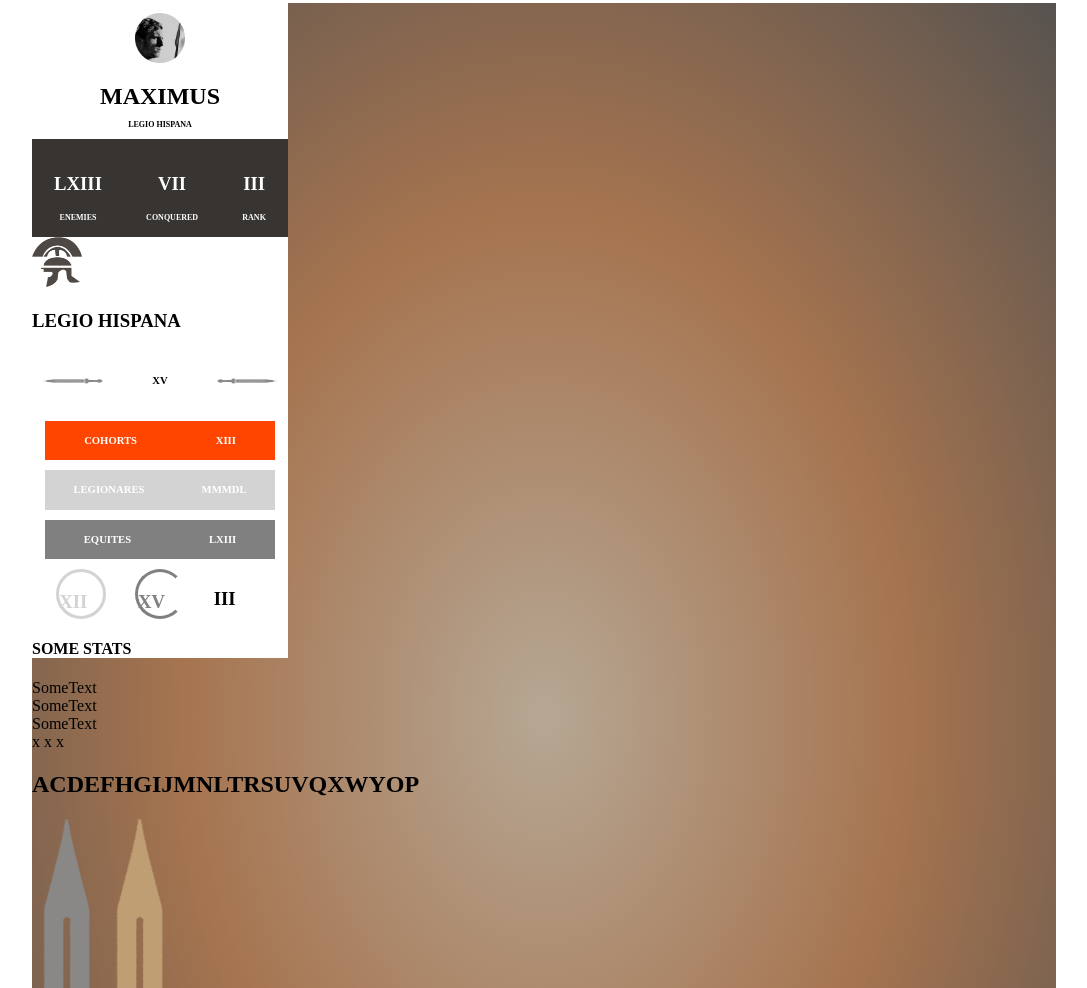
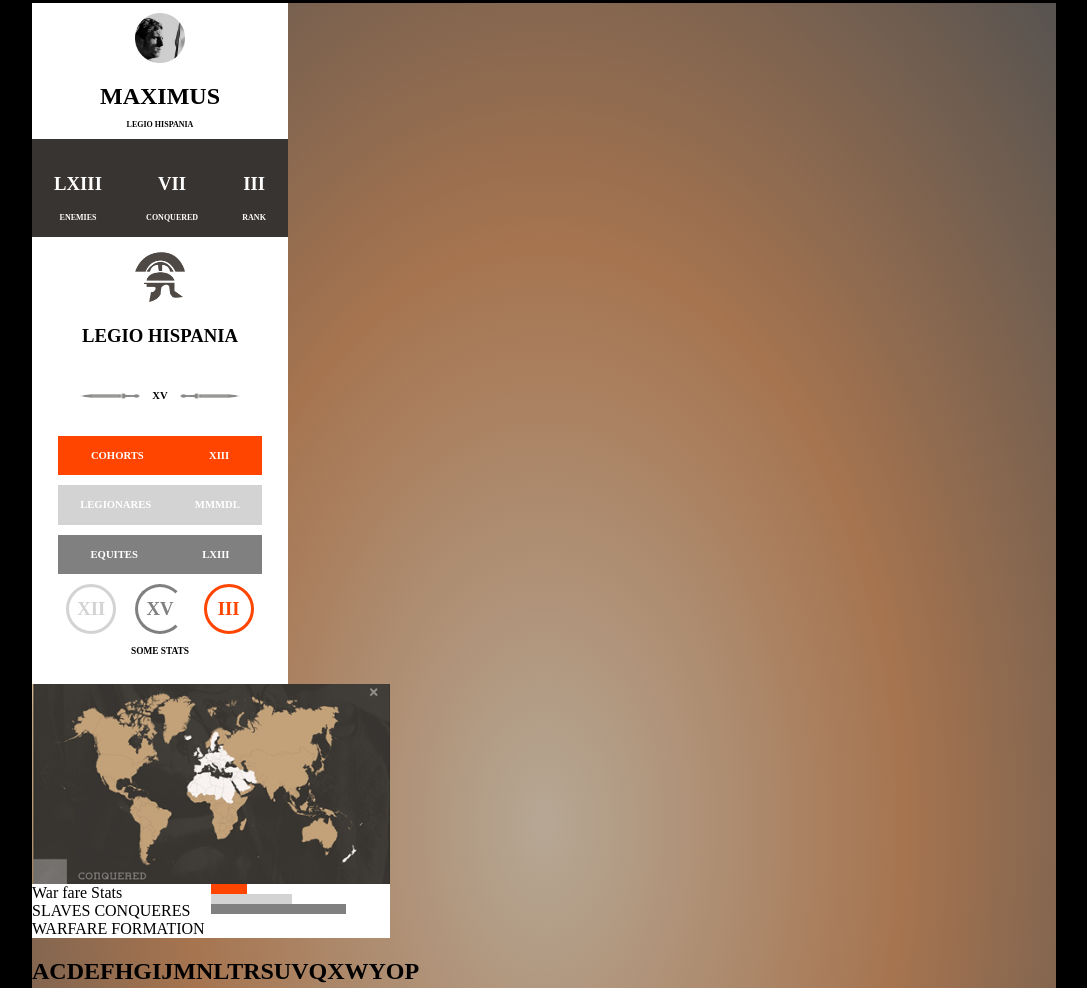
Before and after one commit to axavierj/weekendmock, a plain HTML site: page index.html in a window 1280 px wide. Shown: the part 47-1035 px from the top of the page, without its empty margins (96-1183 px from the left). Drawn offline with Linux system fonts and the light colour scheme.

Commit message:
more styling

```diff
--- a/index.css
+++ b/index.css
@@ -7,7 +7,11 @@
 body{
     margin: 0;
     padding: 0;
+	background-color: black
 }
+body {
+}
+
 ul{
     margin: 0;
     padding: 0;
@@ -83,6 +87,8 @@ li{
 #legionCard{
     background-color: white;
     width: 25%;
+	text-align: center;
+	padding: 15px;
 }
 
 #logoImg{
@@ -96,10 +102,10 @@ li{
     display: flex;
     align-items: center;
     justify-content: space-around;
+	padding: 0 40px;
 }
 
 #subLogo h4{
-    /*margin: 0 20px;*/
     font-size: 8pt;
 }
 
@@ -157,6 +163,9 @@ li{
     border-radius: 100px;
     width: 50px;
     height: 50px;
+	display: flex;
+	justify-content: center;
+	align-items: center;
 }
 
 #c1{
@@ -165,6 +174,7 @@ li{
 
 #c1 h3{
     color: lightgray;
+
 }
 
 #c2{
@@ -177,3 +187,49 @@ li{
 #c2 h3{
     color: gray;
 }
+
+#c3{
+	border: 3px solid orangered;
+	color: orangered;
+}
+#satteext {
+	font-size: 7pt;
+}
+
+#map {
+	background-image: url("images/map.png");
+	background-size: cover;
+	height: 200px;
+	background-position: center center;
+	background-repeat: no-repeat;
+
+}
+
+#geoCard {
+	background-color: white;
+	width: 35%;
+}
+
+
+#orangeBox {
+	height: 10px;
+	background-color: orangered;
+	width: 20%;
+}
+
+#lightGreyBox {
+	height: 10px;
+	background-color: lightgray;
+	width: 45%;
+}
+
+#greybox {
+	height: 10px;
+	background-color: gray;
+	width: 75%;
+}
+
+#geoLower {
+	display: grid;
+	grid-template-columns: repeat(2, 1fr);
+}
--- a/index.html
+++ b/index.html
@@ -12,7 +12,7 @@
         <div id="profileCard">
             <img id="proPic" src="images/ProfilePic.png" alt="Profile picture">
             <h2 id="profileHeading">MAXIMUS</h2>
-            <h4>LEGIO HISPANA</h4>
+            <h4>LEGIO HISPANIA</h4>
             <div id="ProfileFooter">
                 <div class="PfElements">
                     <h3>LXIII</h3>
@@ -31,7 +31,7 @@
         <div id="legionCard">
             <div id="mainLogo">
                 <img id="logoImg" src="images/helmet.png" alt="">
-                <h3>LEGIO HISPANA</h3>
+                <h3>LEGIO HISPANIA</h3>
                 <div id="subLogo">
                     <img id="subl_1" src="images/sword silver.png" alt="">
                     <h4>XV</h4>
@@ -63,44 +63,26 @@
                             <h3>III</h3>
                         </div>
                     </div>
-                        <h4>SOME STATS</h4>
+                        <h4 id="satteext">SOME STATS</h4>
                 </div>
             </div>
         </div>
         <div id="geoCard">
-            <section id="map"></section>
-            <section>
-                <div>
-                    <div>
-                        <ul>
-                            <li>SomeText</li>
-                        </ul>
-                    </div>
-                    <div>
-                        <div id="obar"></div>
-                        <div id="lgbar"></div>
-                        <div id="gbar"></div>
-                    </div>
-                </div>
-                <div>
-                    <div>
-                        <ul>
-                            <li>SomeText</li>
-                        </ul>
-                    </div>
-                    <div id="pepole"></div>
-                </div>
-                <div>
-                    <div>
-                        <ul>
-                            <li>SomeText</li>
-                        </ul>
-                    </div>
-                    <div>
-                        x   x   x
-                    </div>
-                </div>
-            </section>
+            <section id="map">
+			</section>
+			<section id="geoLower">
+				<ul id="geoText">
+					<li class="geoTextItem">War fare Stats</li>
+					<li class="geoTextItem">SLAVES CONQUERES</li>
+					<li class="geoTextItem">WARFARE FORMATION</li>
+				</ul>
+				<div id="warGrafics">
+					<div id="orangeBox"></div>
+					<div id="lightGreyBox"></div>
+					<div id="greybox"></div>
+				</div>
+			</section>
+
         </div>
         <div id="alphaCard">
                 <h2>ACDEFHGIJMNLTRSUVQXWYOP</h2>
@@ -109,10 +91,11 @@
                     <img src="images/swordGold.png" alt="">
                 </div>
         <div id="promo">
-            <img src="" alt="">
+            <img src="images/templeicon.png" alt="">
             <h2>SURRENDER</h2>
             <h4>ANIHALATED BY LEGIO HISPANIA</h4>
         </div>
+		</div>
     </main>
 </body>
 </html>
```
